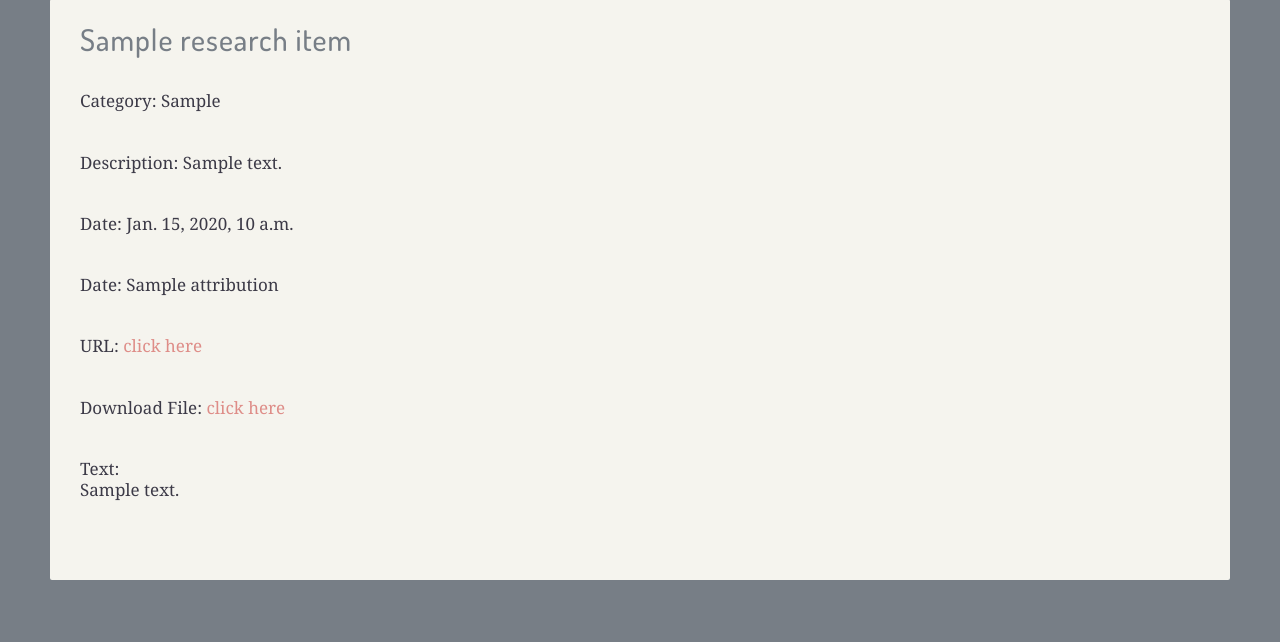
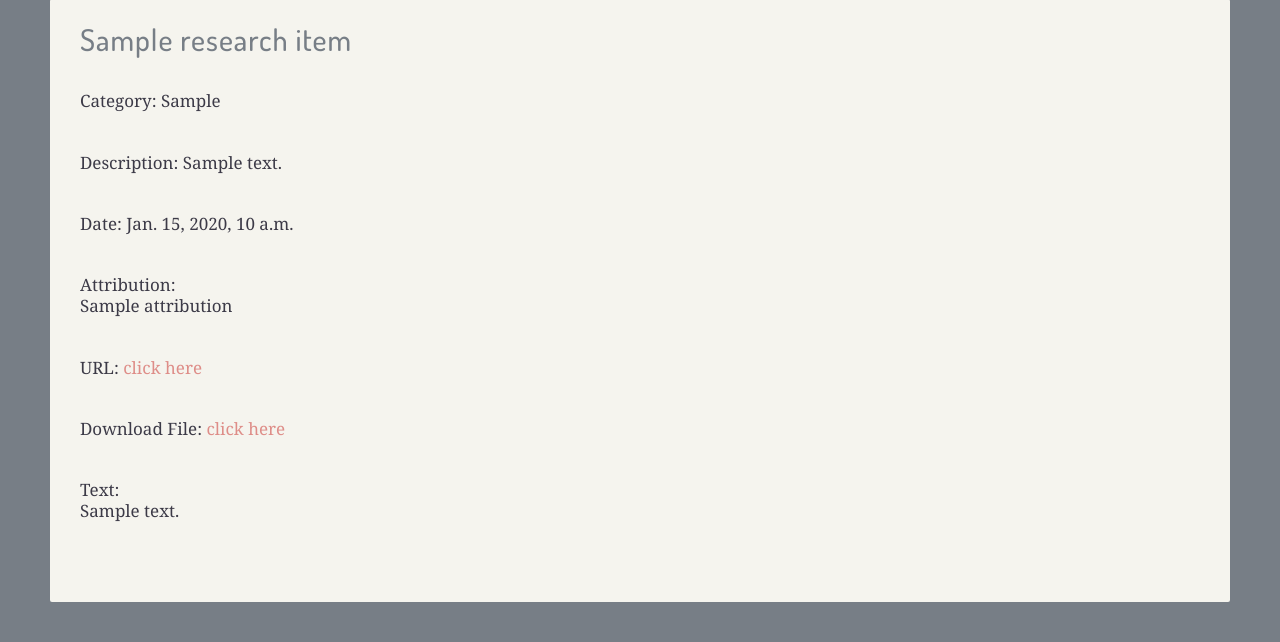
Before and after one commit to katur/forthebirds, a Django app: template creations/templates/research.html in a window 1280 px wide. Shown: the part 197-839 px from the top of the page. Run offline with Django 3.2, Linux system fonts and the light colour scheme; the template is opened without the code that fills it: most values are stand-ins (such as "Sample title", 1, 10 or a date in 2020); some libraries are stand-ins or nearby versions; some web fonts are replaced.

Commit message:
fix typo

```diff
--- a/creations/templates/research.html
+++ b/creations/templates/research.html
@@ -25,7 +25,7 @@
 
 {% if research_item.attribution %}
 <div>
-  Date: {{ research_item.attribution }}
+  Attribution: {{ research_item.attribution|markdown }}
 </div>
 {% endif %}
 
```
